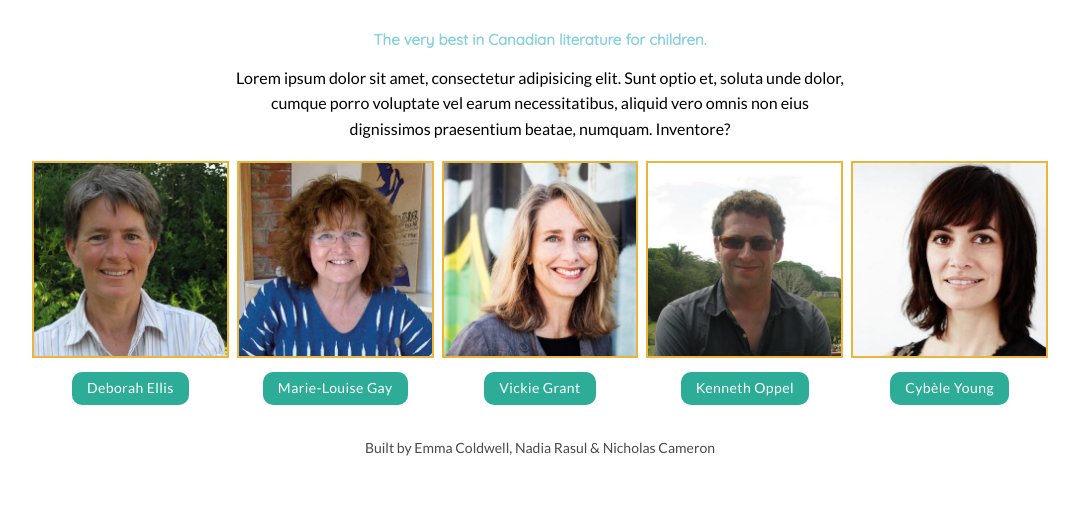
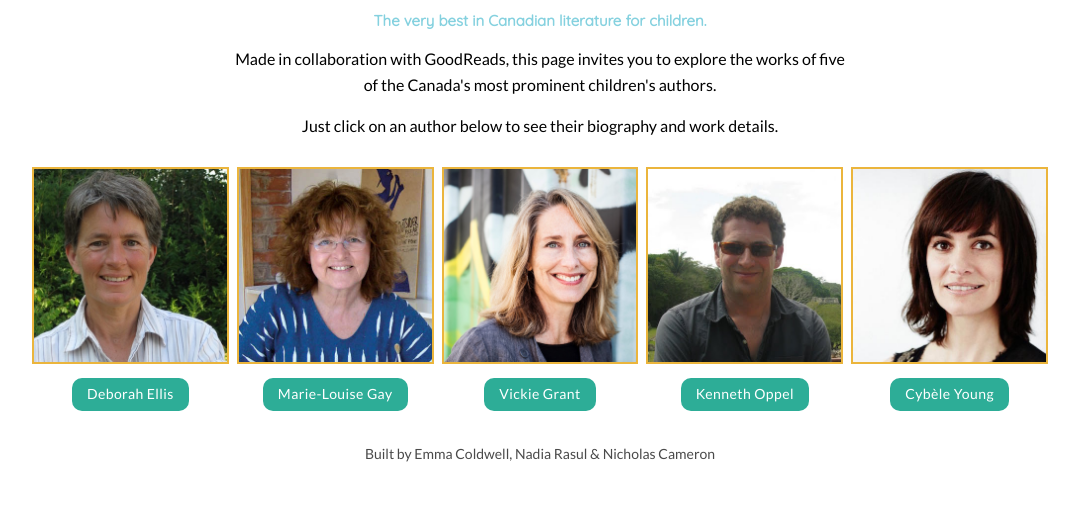
Before and after one commit to nadiarasul/ChildrensBookAuthors, a website: page public/index.html in a window 1280 px wide. Shown: the part 278-800 px from the top of the page, without its empty margins (100-1179 px from the left). Drawn offline with nearby package versions, Linux system fonts and the light colour scheme; files that its build step writes are made by us from their sources.

Commit message:
final updates

```diff
--- a/dev/styles/styles.scss
+++ b/dev/styles/styles.scss
@@ -69,6 +69,10 @@ button:active,
 .main-text {
 	text-align: center;
 	width:60%;
+	padding-bottom:8px;
+	h2{
+		margin-top:0;
+	}
 }
 .bookName,
 .authorName,
--- a/public/index.html
+++ b/public/index.html
@@ -16,7 +16,9 @@
 		<div class="main-text">
 			<h1 class="fancy">Canadian Authors for Kids</h1>
 			<h2>The very best in Canadian literature for children.</h2>
-			<p>Lorem ipsum dolor sit amet, consectetur adipisicing elit. Sunt optio et, soluta unde dolor, cumque porro voluptate vel earum necessitatibus, aliquid vero omnis non eius dignissimos praesentium beatae, numquam. Inventore?</p>
+			<p>Made in collaboration with GoodReads, this page invites you to explore the works of five of the Canada's most prominent children's authors.</p>
+
+			<p>Just click on an author below to see their biography and work details.</p>
 		</div>
 		<div class="authorsHome">
 			<div class="authorsClick" data-author-id='95863'>
```
